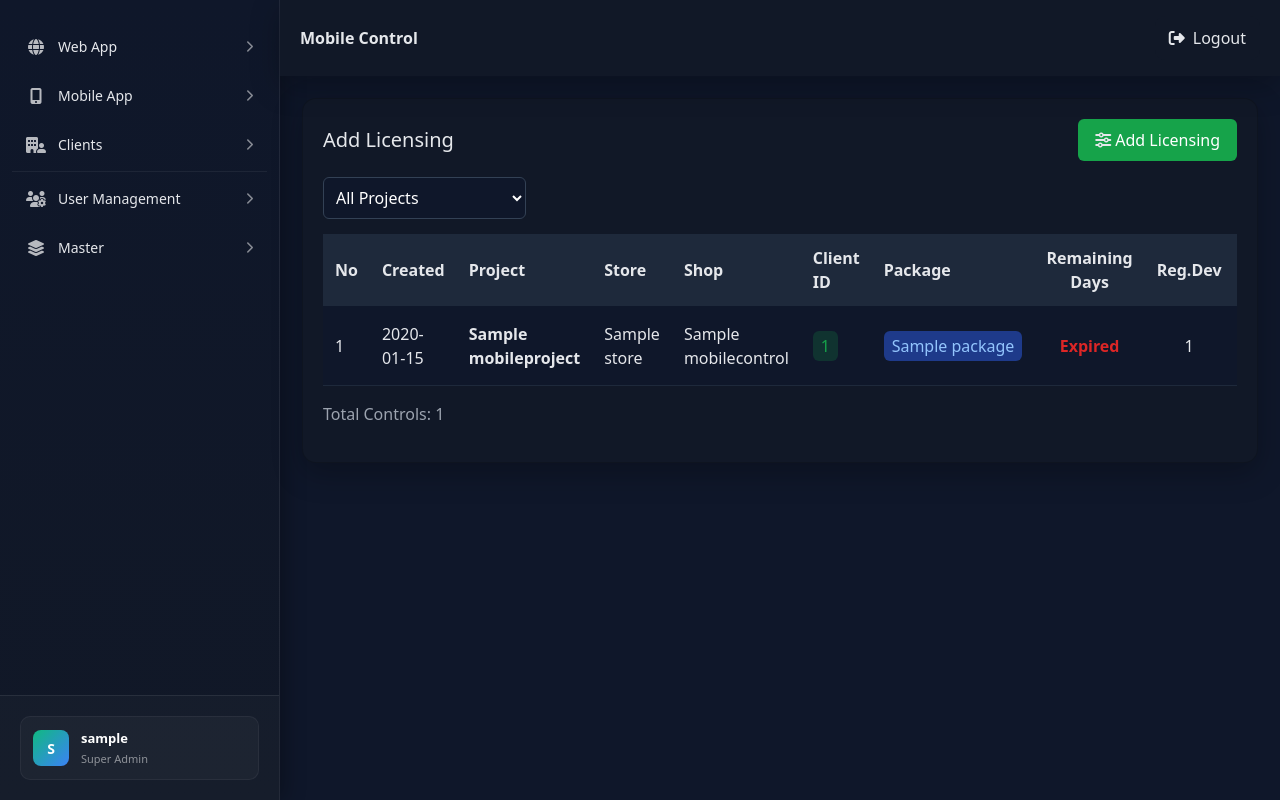
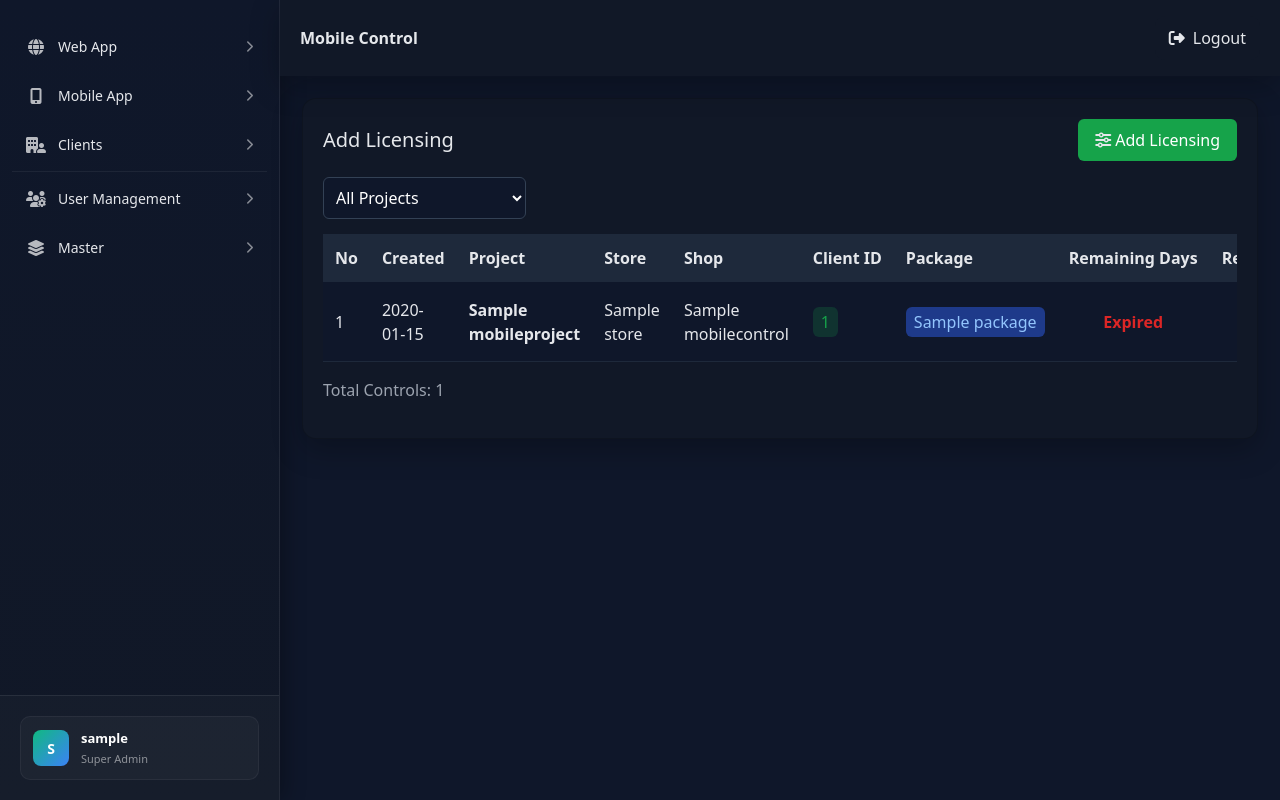
Before and after one commit to sajith231/CENTRAL_LOGIN_SYSTEM, a Django app: page /mobileapp/mobile_control/ in a window 1280 px wide. Run offline with Django 5.2, Linux system fonts and the light colour scheme; a user stored in the database is signed in; tables that the repository leaves empty hold one stand-in row (values such as "Sample post").

Commit message:
image issue

```diff
--- a/MobileApp/templates/mobile_control.html
+++ b/MobileApp/templates/mobile_control.html
@@ -49,21 +49,21 @@
         <table style="width:100%; border-collapse:collapse;">
             <thead>
                 <tr style="background:#1e293b;">
-                    <th style="padding:12px;">No</th>
-                    <th style="padding:12px;">Created</th>
-                    <th style="padding:12px;">Project</th>
-                    <th style="padding:12px;">Store</th>
-                    <th style="padding:12px;">Shop</th>
-                    <th style="padding:12px;">Client ID</th>
-                    <th style="padding:12px;">Package</th>
-                    <th style="padding:12px;text-align:center;">Remaining Days</th>
-                    <th style="padding:12px;text-align:center;">Reg.Dev</th>
-                    <th style="padding:12px;text-align:center;">Bal.Lic</th>
-                    <th style="padding:12px;text-align:center;">Device List</th>
-                    <th style="padding:12px;text-align:center;">Number of users</th>
-                    <th style="padding:12px;">License Key</th>
-                    <th style="padding:12px;text-align:center;">Status</th>
-                    <th style="padding:12px;text-align:center;">Actions</th>
+                    <th style="padding:12px;white-space: nowrap;">No</th>
+                    <th style="padding:12px;white-space: nowrap;">Created</th>
+                    <th style="padding:12px;white-space: nowrap;">Project</th>
+                    <th style="padding:12px;white-space: nowrap;">Store</th>
+                    <th style="padding:12px;white-space: nowrap;">Shop</th>
+                    <th style="padding:12px;white-space: nowrap;">Client ID</th>
+                    <th style="padding:12px;white-space: nowrap;">Package</th>
+                    <th style="padding:12px;text-align:center;white-space: nowrap;">Remaining Days</th>
+                    <th style="padding:12px;text-align:center;white-space: nowrap;">Reg.Dev</th>
+                    <th style="padding:12px;text-align:center;white-space: nowrap;">Bal.Lic</th>
+                    <th style="padding:12px;text-align:center;white-space: nowrap;">Device List</th>
+                    <th style="padding:12px;text-align:center;white-space: nowrap;">Number of users</th>
+                    <th style="padding:12px;white-space: nowrap;">License Key</th>
+                    <th style="padding:12px;text-align:center;white-space: nowrap;">Status</th>
+                    <th style="padding:12px;text-align:center;white-space: nowrap;">Actions</th>
                 </tr>
             </thead>
             <tbody>
```
